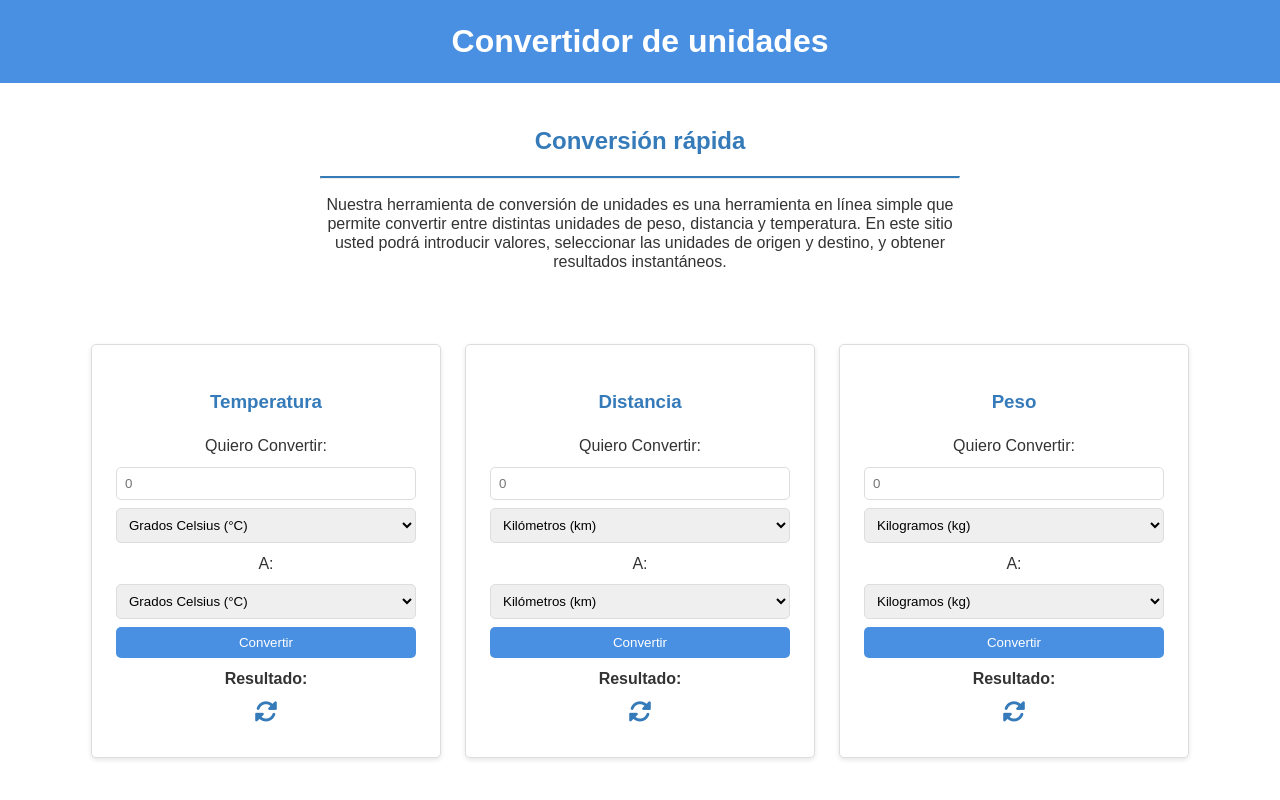
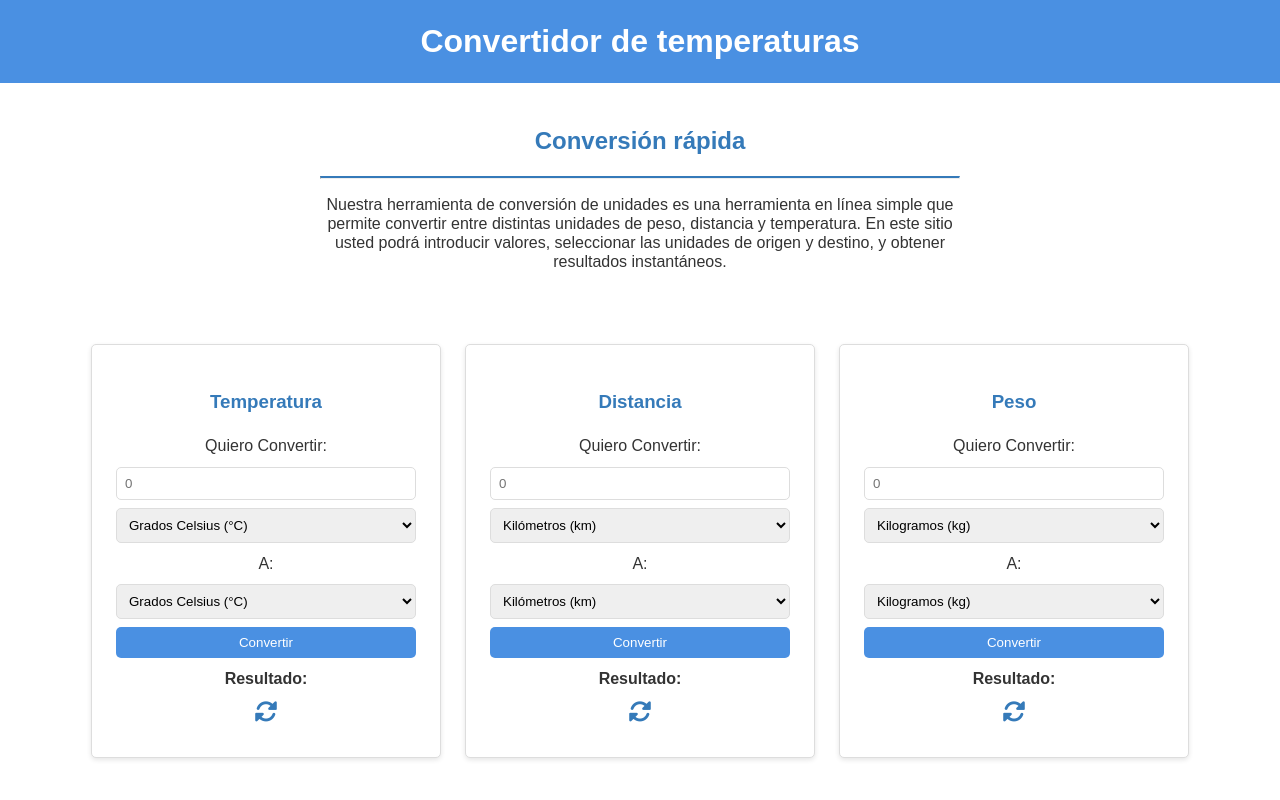
Before and after one commit to BastianM18/conversor-unidades, a plain HTML site: page index.html in a window 1280 px wide. Shown: the top 800 px of the page. Drawn offline with Linux system fonts and the light colour scheme.

Commit message:
Se modifico el h1

```diff
--- a/index.html
+++ b/index.html
@@ -11,7 +11,7 @@
 <body>
   <!-- Header -->
   <header>
-    <h1>Convertidor de unidades</h1>
+    <h1>Convertidor de temperaturas</h1>
   </header>
   <!-- main -->
   <main>
```
